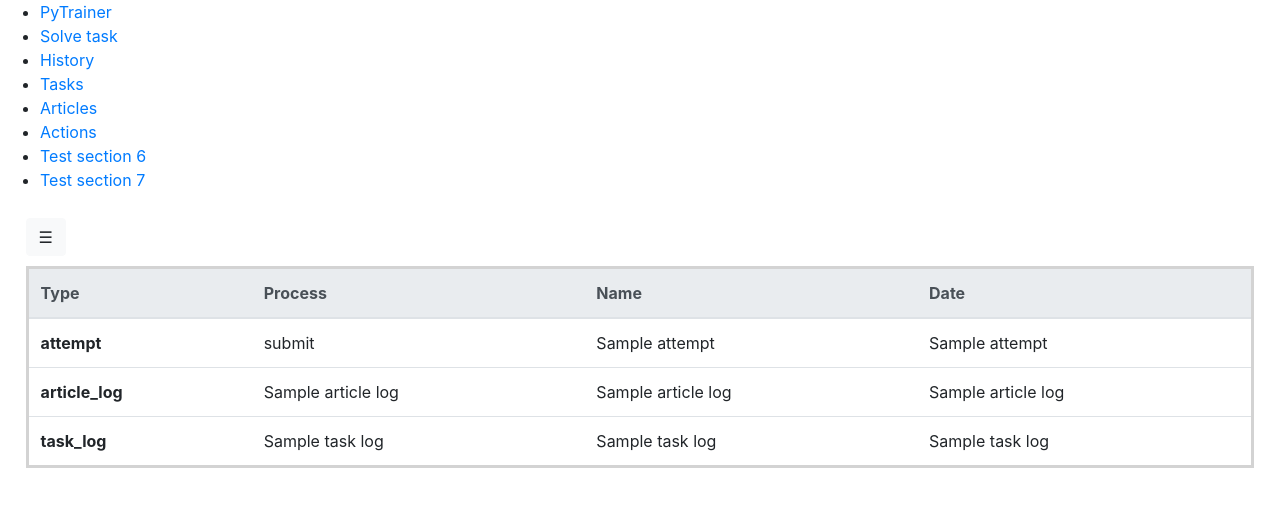
After one commit to Programeezy/PyTrainer, a Django app: page /regulars/actions in a window 1280 px wide. The commit adds this page. Shown: the top 507 px of the page. Run offline with Django 3.2, Linux system fonts and the light colour scheme; tables that the repository leaves empty hold one stand-in row (values such as "Sample post"); a database or web service that is not in the repository returns one stand-in record (values such as "Sample title"); some libraries are stand-ins or nearby versions.

Commit message:
Added user action history.

```diff
--- a/PyTrainer/regulars/db_methods.py
+++ b/PyTrainer/regulars/db_methods.py
@@ -41,3 +41,23 @@ def add_attempt(task_id, task_name, solution, passed_tests):
     conn.commit()
     cur.close()
     conn.close()
+
+
+def get_article_logs():
+    conn = psycopg2.connect("dbname=django_db user=anton password=3ie8 host=127.0.0.1")
+    cur = conn.cursor()
+    cur.execute('SELECT * FROM article_log')
+    article_logs = cur.fetchall()
+    cur.close()
+    conn.close()
+    return article_logs
+
+
+def get_task_logs():
+    conn = psycopg2.connect("dbname=django_db user=anton password=3ie8 host=127.0.0.1")
+    cur = conn.cursor()
+    cur.execute('SELECT * FROM task_log')
+    task_logs = cur.fetchall()
+    cur.close()
+    conn.close()
+    return task_logs
--- /dev/null
+++ b/PyTrainer/regulars/templates/regulars/actions.html
@@ -0,0 +1,29 @@
+{% extends 'regulars/main_page.html' %}
+{% block content %}
+    {% if actions %}
+        <div style="margin-left: 2%; margin-right: 2%; margin-top: 10px">
+            <table style="width: 100%;" class="table table-condensed">
+                <thead class="thead-light">
+                    <tr>
+                        <th scope="col">Type</th>
+                        <th scope="col">Process</th>
+                        <th scope="col">Name</th>
+                        <th scope="col">Date</th>
+                    </tr>
+                </thead>
+                <tbody>
+                    {% for action in actions %}
+                        <tr>
+                            <th scope="row">{{ action.type }}</th>
+                            <td>{{ action.process }}</td>
+                            <td>{{ action.name }}</td>
+                            <td>{{ action.date }}</td>
+                        </tr>
+                    {% endfor %}
+                </tbody>
+            </table>
+        </div>
+    {% else %}
+        <p class="font-weight-light" style="font-size: xx-large; margin-left: 2%">Do something!</p>
+    {% endif %}
+{% endblock %}
--- a/PyTrainer/regulars/templates/regulars/articles.html
+++ b/PyTrainer/regulars/templates/regulars/articles.html
@@ -3,7 +3,7 @@
     {% if articles %}
         <div style="margin-left: 2%; margin-right: 2%; margin-top: 10px">
             <table style="width: 100%;" class="table table-condensed">
-                <thead>
+                <thead class="thead-light">
                     <tr>
                         <th scope="col">№</th>
                         <th scope="col">Article name</th>
--- a/PyTrainer/regulars/templates/regulars/main_page.html
+++ b/PyTrainer/regulars/templates/regulars/main_page.html
@@ -52,7 +52,7 @@
                 <li><a href="{% url 'history' %}">History</a></li>
                 <li><a href="{% url 'tasks' %}">Tasks</a></li>
                 <li><a href="{% url 'articles' %}">Articles</a></li>
-                <li><a href="#">Test section 5</a></li>
+                <li><a href="{% url 'actions' %}">Actions</a></li>
                 <li><a href="#">Test section 6</a></li>
                 <li><a href="#">Test section 7</a></li>
             </ul>
--- a/PyTrainer/regulars/templates/regulars/tasks.html
+++ b/PyTrainer/regulars/templates/regulars/tasks.html
@@ -3,7 +3,7 @@
     {% if tasks %}
         <div style="margin-left: 2%; margin-right: 2%; margin-top: 10px">
             <table style="width: 100%;" class="table table-condensed">
-                <thead>
+                <thead class="thead-light">
                     <tr>
                         <th scope="col">№</th>
                         <th scope="col">Task name</th>
--- a/PyTrainer/regulars/urls.py
+++ b/PyTrainer/regulars/urls.py
@@ -8,4 +8,5 @@ urlpatterns = [
     path('history', views.show_history, name='history'),
     path('tasks', views.show_tasks, name='tasks'),
     path('articles', views.show_articles, name='articles'),
+    path('actions', views.show_actions, name='actions')
 ]
--- a/PyTrainer/regulars/views.py
+++ b/PyTrainer/regulars/views.py
@@ -90,3 +90,27 @@ def show_articles(request):
                               'name': article[1]})
     context = {'articles': dict_articles}
     return render(request, 'regulars/articles.html', context=context)
+
+
+def show_actions(request):
+    dict_actions = []
+    attempts = db_methods.get_attempts()
+    for attempt in attempts:
+        dict_actions.append({'type': 'attempt',
+                             'process': 'submit',
+                             'name': attempt[2],
+                             'date': attempt[5]})
+    article_logs = db_methods.get_article_logs()
+    for article_log in article_logs:
+        dict_actions.append({'type': 'article_log',
+                             'process': article_log[4],
+                             'name': article_log[2],
+                             'date': article_log[5]})
+    task_logs = db_methods.get_task_logs()
+    for task_log in task_logs:
+        dict_actions.append({'type': 'task_log',
+                             'process': task_log[5],
+                             'name': task_log[2],
+                             'date': task_log[6]})
+    context = {'actions': sorted(dict_actions, key=lambda k: k['date'], reverse=True)}
+    return render(request, 'regulars/actions.html', context=context)
```
Also changed, not shown: PyTrainer/db_sources.py (+7 -4 lines).
